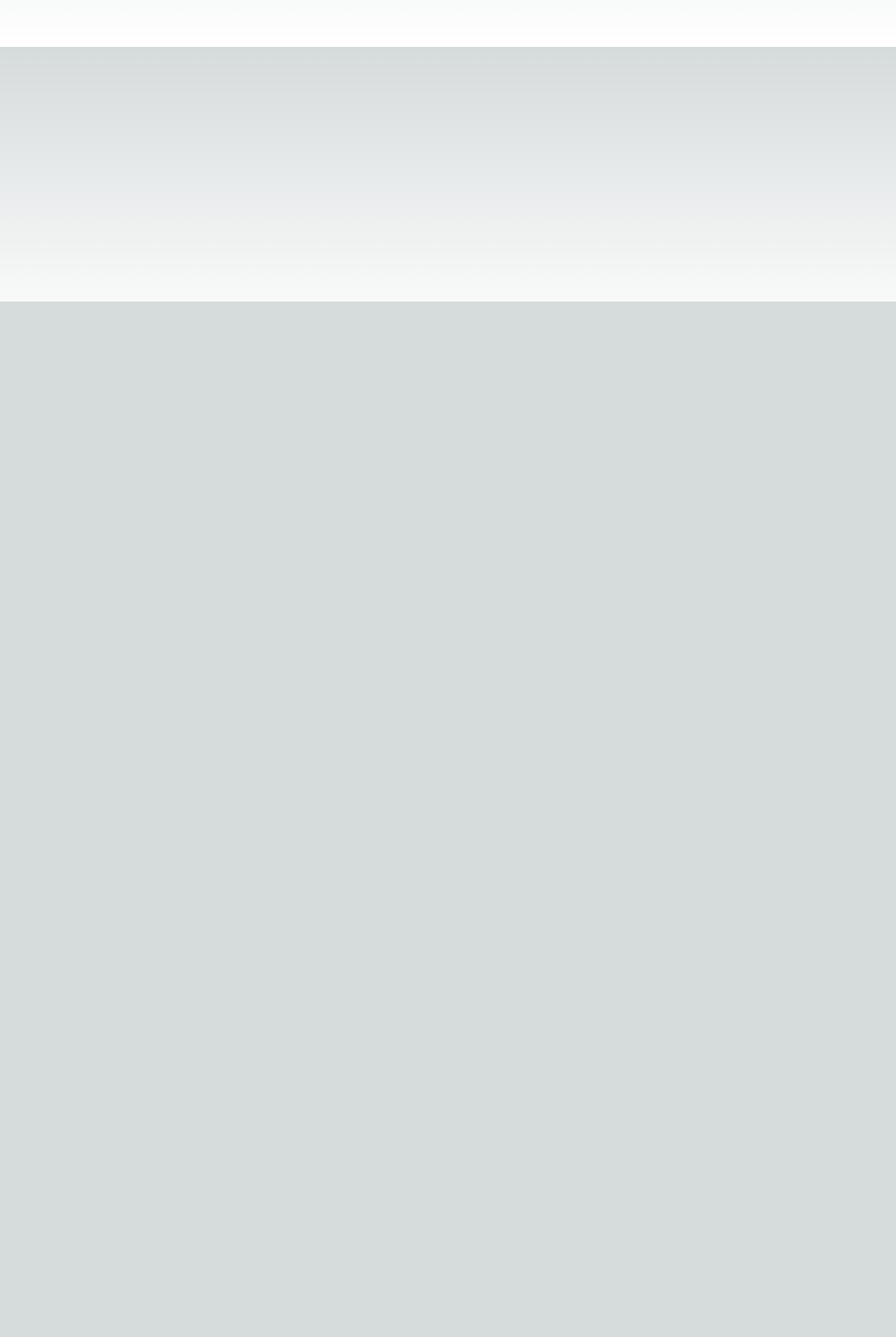
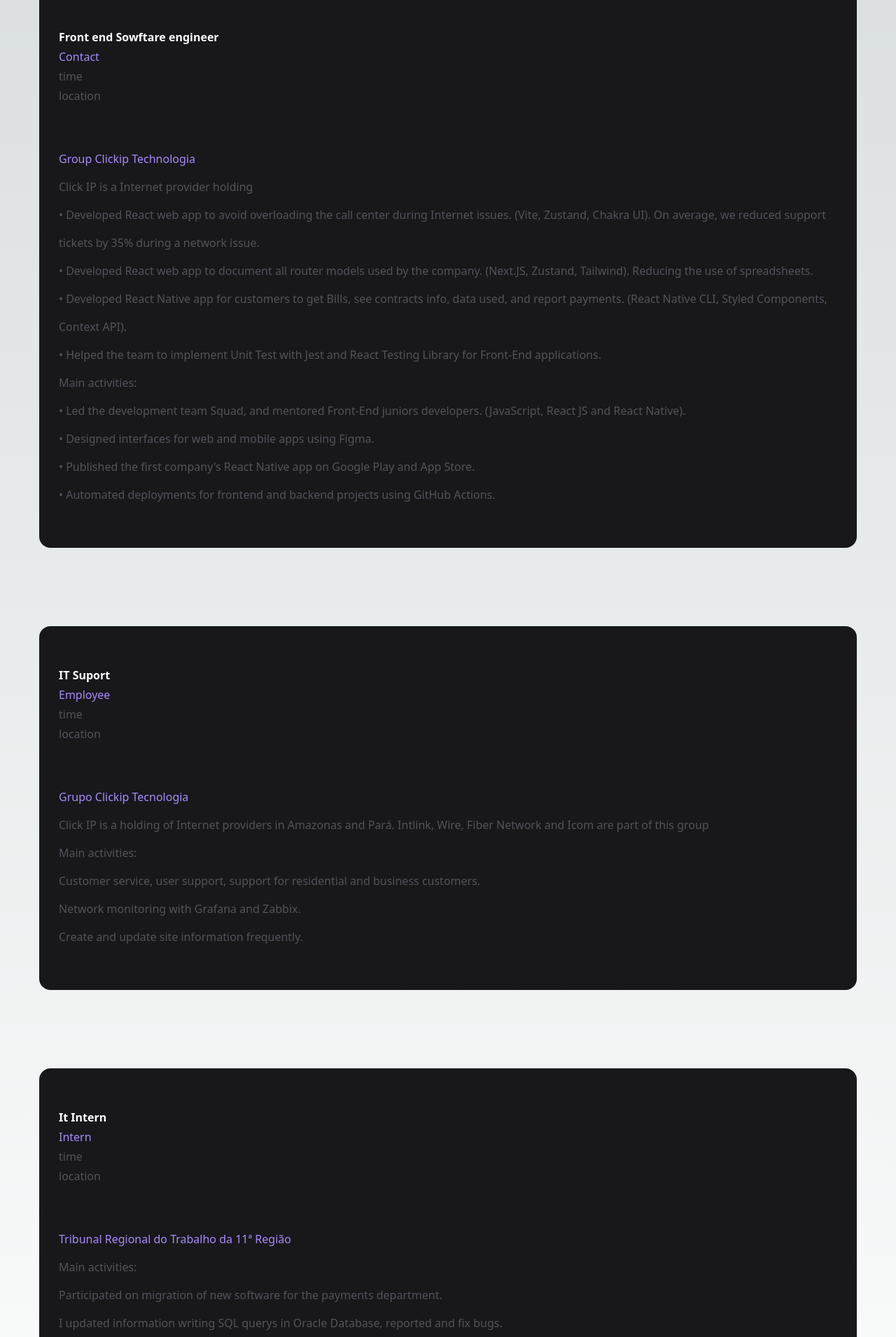
Before and after one commit to Stefan3-1-4/lucas02, a Next.js app in the folder cartof03/: page /experience in a window 1280 px wide. Shown: the part 369-2280 px from the top of the page at 70% size. Before the commit the page ends 800 px from the top, so only its background shows below. Built offline with nearby package versions, Linux system fonts and the light colour scheme.

Commit message:
sm for experience page
added experience content and sm: styles

```diff
--- a/cartof03/app/experience/page.jsx
+++ b/cartof03/app/experience/page.jsx
@@ -2,18 +2,68 @@ import React from 'react'
 
 export default function Experience() {
   return (
-    <main>
-      <header>
-        <p>&lt; Get to know me better and explore my journey as a Front-End Software Engineer /&gt;</p>
-        <button>DownloadCv</button>
+    <main className='text-zinc-600'>
+      <header className='xs:flex-col xs:place-content-center sm:mt-28 sm:space-y-14'>
+        <p className='text-zinc-400 sm:text-lg sm:leading-7 sm:text-center sm:mx-48'>&lt; Get to know me better and explore my journey as a <span className='text-white font-bold'>Front-End Software Engineer</span> /&gt;</p>
+        <a className='sm:flex sm:text-center sm:place-content-center sm:w-fit sm:mx-auto sm:p-2 sm:px-7 sm:font-bold sm:border-2 sm:rounded-full sm:bg-white'>DownloadCv</a>
       </header>
-      <ul>
-        <li>
-          <div>
-
-          </div>
-        </li>
-      </ul>
+      <section className='bg-zinc-900 rounded-2xl sm:flex-col sm:space-y-14 sm:mt-28 sm:mx-14 sm:leading-7 sm:py-14 sm:px-7'>
+        <div className=''>
+          <h2 className='text-white font-bold'>Front end Sowftare engineer</h2>
+          <span className='text-violet-400 sm:my-96'>Contact</span>
+          <p>time</p>
+          <p>location</p>
+        </div>
+        <div className='sm:leading-10'>
+          <h3 className='text-violet-400'>Group Clickip Technologia</h3>
+          <ul>
+            <p>Click IP is a Internet provider holding</p>
+            <li><p>• Developed React web app to avoid overloading the call center during Internet issues. (Vite, Zustand, Chakra UI). On average, we reduced support tickets by 35% during a network issue.</p></li>
+            <li><p>• Developed React web app to document all router models used by the company. (Next.JS, Zustand, Tailwind). Reducing the use of spreadsheets.</p></li>
+            <li><p>• Developed React Native app for customers to get Bills, see contracts info, data used, and report payments. (React Native CLI, Styled Components, Context API). </p></li>
+            <li><p>• Helped the team to implement Unit Test with Jest and React Testing Library for Front-End applications.</p></li>
+              <p>Main activities:</p>
+            <li><p>• Led the development team Squad, and mentored Front-End juniors developers. (JavaScript, React JS and React Native).</p></li>
+            <li><p>• Designed interfaces for web and mobile apps using Figma.</p></li>
+            <li><p>• Published the first company's React Native app on Google Play and App Store.</p></li>
+            <li><p>• Automated deployments for frontend and backend projects using GitHub Actions.</p></li>
+          </ul>
+        </div>
+      </section>
+      <section className='bg-zinc-900 rounded-2xl sm:flex-col sm:space-y-14 sm:mt-28 sm:mx-14 sm:leading-7 sm:py-14 sm:px-7'>
+        <div>
+          <h2 className='text-white font-bold'>IT Suport</h2>
+          <span className='text-violet-400'>Employee</span>
+          <p>time</p>
+          <p>location</p>
+        </div>
+        <div className='sm:leading-10'>
+          <h3 className='text-violet-400'>Grupo Clickip Tecnologia</h3>
+          <ul>
+            <p>Click IP is a holding of Internet providers in Amazonas and Pará. Intlink, Wire, Fiber Network and Icom are part of this group</p>
+            <p>Main activities:</p>
+            <li>Customer service, user support, support for residential and business customers.</li>
+            <li>Network monitoring with Grafana and Zabbix.</li>
+            <li>Create and update site information frequently.</li>
+          </ul>
+        </div>
+      </section>
+      <section className='bg-zinc-900 rounded-2xl sm:flex-col sm:space-y-14 sm:mt-28 sm:mx-14 sm:leading-7 sm:py-14 sm:px-7'>
+        <div>
+          <h2 className='text-white font-bold'>It Intern</h2>
+          <span className='text-violet-400'>Intern</span>
+          <p>time</p>
+          <p>location</p>
+        </div>
+        <div className='sm:leading-10'>
+          <h3 className='text-violet-400'>Tribunal Regional do Trabalho da 11ª Região</h3>
+          <ul>
+            <p>Main activities:</p>
+            <li>Participated on migration of new software for the payments department.</li>
+            <li>I updated information writing SQL querys in Oracle Database, reported and fix bugs.</li>
+          </ul>
+        </div>
+      </section>
     </main>
   )
 }
```
